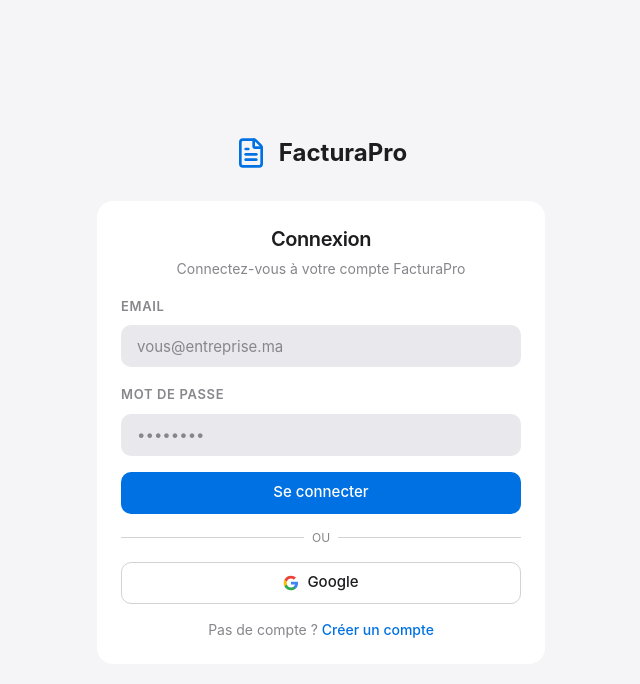
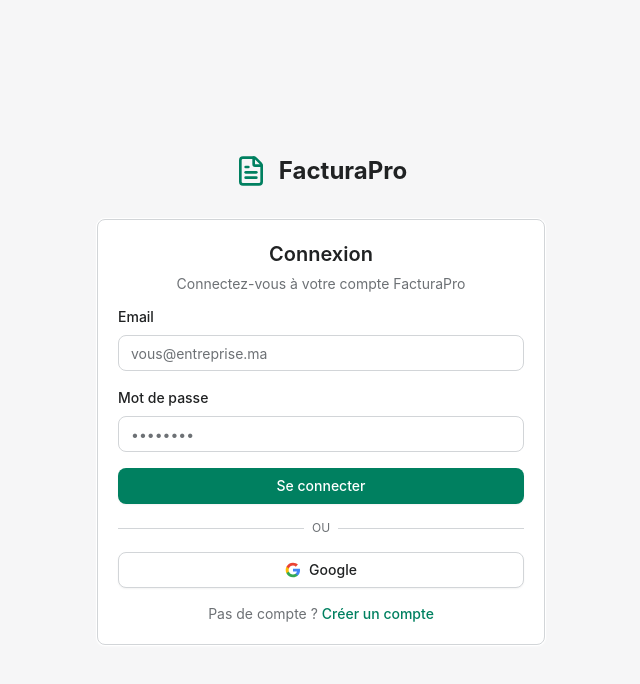
Before and after one commit to xxHichamxx/facturapro, a Next.js app: page /login in a window 1280 px wide. Shown: the top 684 px of the page, without its empty margins (319-959 px from the left). Built offline with nearby package versions, Linux system fonts and the light colour scheme; no server answers.

Commit message:
feat: redesign UI with Shopify Polaris design system

```diff
--- a/src/app/globals.css
+++ b/src/app/globals.css
@@ -2,32 +2,32 @@
 @tailwind components;
 @tailwind utilities;
 
-@import url("https://fonts.googleapis.com/css2?family=Inter:wght@400;500;600;700&display=swap");
+@import url("https://fonts.googleapis.com/css2?family=Inter:wght@400;500;600;700;800&display=swap");
 
 @layer base {
   :root {
-    --background: #f5f5f7;
-    --foreground: #1d1d1f;
+    --background: #f6f6f7;
+    --foreground: #202223;
     --card: #ffffff;
-    --card-foreground: #1d1d1f;
-    --border: #d2d2d7;
-    --input: #e8e8ed;
-    --muted: #f5f5f7;
-    --muted-foreground: #86868b;
-    --ring: #0071e3;
-    --radius: 0.75rem;
+    --card-foreground: #202223;
+    --border: #d2d5d8;
+    --input: #e4e5e7;
+    --muted: #f6f6f7;
+    --muted-foreground: #6d7175;
+    --ring: #008060;
+    --radius: 0.5rem;
   }
 
   .dark {
-    --background: #0a0a0a;
-    --foreground: #f5f5f7;
-    --card: rgba(255, 255, 255, 0.06);
-    --card-foreground: #f5f5f7;
-    --border: rgba(255, 255, 255, 0.08);
-    --input: rgba(255, 255, 255, 0.1);
-    --muted: rgba(255, 255, 255, 0.05);
-    --muted-foreground: #98989d;
-    --ring: #409cff;
+    --background: #0b0c0d;
+    --foreground: #e4e5e7;
+    --card: #1a1c1e;
+    --card-foreground: #e4e5e7;
+    --border: #2c2e30;
+    --input: #2c2e30;
+    --muted: #1a1c1e;
+    --muted-foreground: #8c9196;
+    --ring: #009671;
   }
 
   * {
@@ -36,8 +36,8 @@
 
   body {
     @apply bg-background text-foreground antialiased;
-    font-family: -apple-system, BlinkMacSystemFont, "SF Pro Display", "SF Pro Text", "Helvetica Neue", Inter, system-ui, sans-serif;
-    font-size: 15px;
+    font-family: "Inter", -apple-system, BlinkMacSystemFont, "Segoe UI", Roboto, "Helvetica Neue", Arial, sans-serif;
+    font-size: 14px;
     -webkit-font-smoothing: antialiased;
     -moz-osx-font-smoothing: grayscale;
   }
@@ -45,35 +45,35 @@
 
 @layer components {
   .status-badge {
-    @apply inline-flex items-center px-2.5 py-0.5 rounded-full text-xs font-medium;
+    @apply inline-flex items-center px-2.5 py-0.5 rounded text-xs font-medium;
   }
 
   .status-draft {
-    @apply bg-gray-100 text-gray-600;
+    @apply bg-[#f1f1f2] text-[#6d7175];
   }
 
   .status-sent {
-    @apply bg-blue-50 text-blue-600;
+    @apply bg-blue-50 text-blue-700;
   }
 
   .status-viewed {
-    @apply bg-purple-50 text-purple-600;
+    @apply bg-purple-50 text-purple-700;
   }
 
   .status-accepted {
-    @apply bg-green-50 text-green-600;
+    @apply bg-green-50 text-green-700;
   }
 
   .status-paid {
-    @apply bg-emerald-50 text-emerald-600;
+    @apply bg-emerald-50 text-emerald-700;
   }
 
   .status-overdue {
-    @apply bg-red-50 text-red-600;
+    @apply bg-red-50 text-red-700;
   }
 
   .dark .status-draft {
-    @apply bg-white/10 text-gray-300;
+    @apply bg-white/10 text-[#8c9196];
   }
 
   .dark .status-sent {
@@ -95,22 +95,4 @@
   .dark .status-overdue {
     @apply bg-red-500/15 text-red-400;
   }
-
-  .glass {
-    @apply backdrop-blur-2xl bg-white/70 dark:bg-white/[0.03];
-    border: 1px solid rgba(255, 255, 255, 0.12);
-  }
-
-  .glass-sidebar {
-    @apply backdrop-blur-2xl bg-[#f5f5f7]/70 dark:bg-black/40;
-  }
-
-  .glass-card {
-    @apply backdrop-blur-2xl;
-    background: rgba(255, 255, 255, 0.7);
-  }
-
-  .dark .glass-card {
-    background: rgba(255, 255, 255, 0.05);
-  }
 }
--- a/src/components/theme-toggle.tsx
+++ b/src/components/theme-toggle.tsx
@@ -13,7 +13,7 @@
 
   if (!mounted) {
     return (
-      <Button variant="ghost" size="icon" className="h-9 w-9 rounded-xl">
+      <Button variant="ghost" size="icon" className="h-8 w-8">
         <span className="h-4 w-4" />
       </Button>
     );
@@ -23,7 +23,7 @@
     <Button
       variant="ghost"
       size="icon"
-      className="h-9 w-9 rounded-xl text-[#86868b] hover:text-foreground hover:bg-[#e8e8ed]/50 dark:hover:bg-white/10"
+      className="h-8 w-8"
       onClick={() => setTheme(theme === "dark" ? "light" : "dark")}
     >
       {theme === "dark" ? (
--- a/src/components/ui/badge.tsx
+++ b/src/components/ui/badge.tsx
@@ -3,15 +3,15 @@
 import { cn } from "@/lib/utils";
 
 const badgeVariants = cva(
-  "inline-flex items-center rounded-full px-2.5 py-0.5 text-xs font-medium transition-colors focus:outline-none focus:ring-2 focus:ring-ring focus:ring-offset-2",
+  "inline-flex items-center rounded px-2 py-0.5 text-xs font-medium transition-colors focus:outline-none",
   {
     variants: {
       variant: {
-        default: "bg-[#e8e8ed] text-foreground",
-        secondary: "bg-[#e8e8ed] text-[#86868b]",
-        destructive: "bg-[#ff3b30]/10 text-[#ff3b30]",
-        outline: "text-foreground border border-border",
-        success: "bg-[#34c759]/10 text-[#248a3d]",
+        default: "bg-shopify-surface-hover text-shopify-text",
+        secondary: "bg-shopify-surface-subdued text-shopify-text-subdued",
+        destructive: "bg-red-50 text-red-700",
+        outline: "text-shopify-text border border-shopify-border",
+        success: "bg-green-50 text-green-700",
       },
     },
     defaultVariants: {
--- a/src/components/ui/button.tsx
+++ b/src/components/ui/button.tsx
@@ -4,23 +4,26 @@
 import { cn } from "@/lib/utils";
 
 const buttonVariants = cva(
-  "inline-flex items-center justify-center whitespace-nowrap rounded-[10px] text-[15px] font-medium transition-all duration-200 focus-visible:outline-none focus-visible:ring-2 focus-visible:ring-ring focus-visible:ring-offset-2 disabled:pointer-events-none disabled:opacity-40 active:scale-[0.97]",
+  "inline-flex items-center justify-center whitespace-nowrap rounded-lg text-sm font-medium transition-all duration-150 focus-visible:outline-none focus-visible:ring-2 focus-visible:ring-shopify-focus focus-visible:ring-offset-2 disabled:pointer-events-none disabled:opacity-50 active:scale-[0.98]",
   {
     variants: {
       variant: {
-        default: "bg-primary text-white hover:bg-primary-dark shadow-none",
-        destructive: "bg-alert text-white hover:bg-alert-dark shadow-none",
-        outline: "border border-border bg-card text-foreground hover:bg-muted hover:text-foreground dark:border-white/[0.08] dark:hover:bg-white/[0.06]",
-        secondary: "bg-[#e8e8ed] text-foreground hover:bg-[#dcdce0] dark:bg-white/[0.08] dark:text-white dark:hover:bg-white/[0.12]",
-        ghost: "text-foreground hover:bg-muted dark:text-[#98989d] dark:hover:text-white dark:hover:bg-white/[0.06]",
+        default: "bg-primary text-white hover:bg-primary-dark shadow-sm",
+        destructive: "bg-alert text-white hover:bg-alert-dark shadow-sm",
+        outline:
+          "border border-shopify-border bg-white text-shopify-text hover:bg-shopify-surface-hover shadow-sm",
+        secondary:
+          "bg-shopify-surface-subdued text-shopify-text hover:bg-shopify-surface-hover",
+        ghost:
+          "text-shopify-text-subdued hover:bg-shopify-surface-hover hover:text-shopify-text",
         link: "text-primary underline-offset-4 hover:underline",
-        success: "bg-success text-white hover:bg-success-dark shadow-none",
+        success: "bg-success text-white hover:bg-success-dark shadow-sm",
       },
       size: {
-        default: "h-[42px] px-5 py-2",
-        sm: "h-[36px] rounded-[8px] px-3.5 text-[14px]",
-        lg: "h-[48px] rounded-[12px] px-7 text-[16px]",
-        icon: "h-[42px] w-[42px]",
+        default: "h-9 px-4 py-2",
+        sm: "h-8 rounded-md px-3 text-xs",
+        lg: "h-10 rounded-lg px-6 text-base",
+        icon: "h-9 w-9",
       },
     },
     defaultVariants: {
--- a/src/components/ui/card.tsx
+++ b/src/components/ui/card.tsx
@@ -6,7 +6,7 @@
     <div
       ref={ref}
       className={cn(
-        "rounded-2xl bg-card text-card-foreground",
+        "rounded-lg border border-shopify-border bg-white shadow-card text-foreground dark:bg-card dark:border-border dark:text-card-foreground",
         className,
       )}
       {...props}
@@ -17,14 +17,14 @@
 
 const CardHeader = React.forwardRef<HTMLDivElement, React.HTMLAttributes<HTMLDivElement>>(
   ({ className, ...props }, ref) => (
-    <div ref={ref} className={cn("flex flex-col space-y-1.5 p-6 pb-4", className)} {...props} />
+    <div ref={ref} className={cn("flex flex-col space-y-1.5 p-5 pb-3", className)} {...props} />
   ),
 );
 CardHeader.displayName = "CardHeader";
 
 const CardTitle = React.forwardRef<HTMLParagraphElement, React.HTMLAttributes<HTMLHeadingElement>>(
   ({ className, ...props }, ref) => (
-    <h3 ref={ref} className={cn("text-xl font-semibold leading-tight tracking-[-0.02em]", className)} {...props} />
+    <h3 ref={ref} className={cn("text-base font-semibold leading-tight text-shopify-text dark:text-card-foreground", className)} {...props} />
   ),
 );
 CardTitle.displayName = "CardTitle";
@@ -33,20 +33,20 @@
   HTMLParagraphElement,
   React.HTMLAttributes<HTMLParagraphElement>
 >(({ className, ...props }, ref) => (
-  <p ref={ref} className={cn("text-sm text-muted-foreground", className)} {...props} />
+  <p ref={ref} className={cn("text-sm text-shopify-text-subdued dark:text-muted-foreground", className)} {...props} />
 ));
 CardDescription.displayName = "CardDescription";
 
 const CardContent = React.forwardRef<HTMLDivElement, React.HTMLAttributes<HTMLDivElement>>(
   ({ className, ...props }, ref) => (
-    <div ref={ref} className={cn("p-6 pt-0", className)} {...props} />
+    <div ref={ref} className={cn("p-5 pt-0", className)} {...props} />
   ),
 );
 CardContent.displayName = "CardContent";
 
 const CardFooter = React.forwardRef<HTMLDivElement, React.HTMLAttributes<HTMLDivElement>>(
   ({ className, ...props }, ref) => (
-    <div ref={ref} className={cn("flex items-center p-6 pt-0", className)} {...props} />
+    <div ref={ref} className={cn("flex items-center p-5 pt-0", className)} {...props} />
   ),
 );
 CardFooter.displayName = "CardFooter";
--- a/src/components/ui/input.tsx
+++ b/src/components/ui/input.tsx
@@ -9,7 +9,7 @@
       <input
         type={type}
         className={cn(
-          "flex h-[42px] w-full rounded-[10px] border-0 bg-[#e8e8ed] dark:bg-white/[0.08] dark:text-[#f5f5f7] px-4 py-2 text-[15px] text-foreground placeholder:text-[#86868b] dark:placeholder:text-[#98989d] focus-visible:outline-none focus-visible:ring-2 focus-visible:ring-ring dark:focus-visible:bg-white/[0.12] focus-visible:bg-white disabled:cursor-not-allowed disabled:opacity-50 transition-all duration-200",
+          "flex h-9 w-full rounded-lg border border-shopify-border bg-white px-3 py-2 text-sm text-shopify-text placeholder:text-shopify-text-subdued focus-visible:outline-none focus-visible:ring-2 focus-visible:ring-shopify-focus focus-visible:ring-offset-0 focus-visible:border-primary disabled:cursor-not-allowed disabled:opacity-50 dark:bg-card dark:border-border dark:text-card-foreground transition-colors",
           className,
         )}
         ref={ref}
--- a/src/components/ui/label.tsx
+++ b/src/components/ui/label.tsx
@@ -11,7 +11,7 @@
   <LabelPrimitive.Root
     ref={ref}
     className={cn(
-      "text-[13px] font-semibold leading-none text-[#86868b] uppercase tracking-wider peer-disabled:cursor-not-allowed peer-disabled:opacity-70",
+      "text-sm font-medium leading-none text-shopify-text peer-disabled:cursor-not-allowed peer-disabled:opacity-70 dark:text-card-foreground",
       className,
     )}
     {...props}
--- a/src/components/ui/textarea.tsx
+++ b/src/components/ui/textarea.tsx
@@ -8,7 +8,7 @@
     return (
       <textarea
         className={cn(
-          "flex min-h-[80px] w-full rounded-md border border-input bg-background px-3 py-2 text-sm ring-offset-background placeholder:text-muted-foreground focus-visible:outline-none focus-visible:ring-2 focus-visible:ring-primary focus-visible:ring-offset-2 disabled:cursor-not-allowed disabled:opacity-50",
+          "flex min-h-[80px] w-full rounded-lg border border-shopify-border bg-white px-3 py-2 text-sm text-shopify-text placeholder:text-shopify-text-subdued focus-visible:outline-none focus-visible:ring-2 focus-visible:ring-shopify-focus focus-visible:ring-offset-0 disabled:cursor-not-allowed disabled:opacity-50 dark:bg-card dark:border-border dark:text-card-foreground transition-colors",
           className,
         )}
         ref={ref}
--- a/tailwind.config.ts
+++ b/tailwind.config.ts
@@ -12,20 +12,21 @@
     extend: {
       colors: {
         primary: {
-          DEFAULT: "#0071e3",
-          dark: "#0066cc",
-          light: "#409cff",
+          DEFAULT: "#008060",
+          dark: "#006e52",
+          light: "#009671",
         },
-        "primary-dark": "#1d1d1f",
+        "primary-dark": "#202223",
         success: {
-          DEFAULT: "#34c759",
-          dark: "#248a3d",
+          DEFAULT: "#007f5f",
+          dark: "#005e45",
         },
         alert: {
-          DEFAULT: "#ff3b30",
-          dark: "#d32f2f",
+          DEFAULT: "#d82c0d",
+          dark: "#b2230b",
         },
-        neutral: "#f5f5f7",
+        warning: "#ffc453",
+        neutral: "#f6f6f7",
         background: "var(--background)",
         foreground: "var(--foreground)",
         card: "var(--card)",
@@ -35,27 +36,47 @@
         muted: "var(--muted)",
         "muted-foreground": "var(--muted-foreground)",
         ring: "var(--ring)",
+        shopify: {
+          surface: "#ffffff",
+          "surface-subdued": "#f6f6f7",
+          "surface-hover": "#f1f1f2",
+          "surface-pressed": "#ececee",
+          text: "#202223",
+          "text-subdued": "#6d7175",
+          "text-disabled": "#8c9196",
+          border: "#d2d5d8",
+          "border-strong": "#8c9196",
+          icon: "#5c5f62",
+          interactive: "#f1f1f2",
+          "interactive-hover": "#e4e5e7",
+          focus: "#008060",
+        },
       },
       fontFamily: {
         sans: [
+          "Inter",
           "-apple-system",
           "BlinkMacSystemFont",
-          "\"SF Pro Display\"",
-          "\"SF Pro Text\"",
+          "\"Segoe UI\"",
+          "Roboto",
           "\"Helvetica Neue\"",
-          "Inter",
-          "system-ui",
+          "Arial",
           "sans-serif",
         ],
       },
       fontSize: {
-        body: ["15px", { lineHeight: "1.5", letterSpacing: "-0.01em" }],
+        body: ["14px", { lineHeight: "1.5" }],
       },
       borderRadius: {
         lg: "var(--radius)",
         md: "calc(var(--radius) - 2px)",
         sm: "calc(var(--radius) - 4px)",
       },
+      boxShadow: {
+        card: "0 0 0 1px rgba(0,0,0,0.05), 0 1px 3px 0 rgba(0,0,0,0.05)",
+        popover: "0 4px 8px rgba(0,0,0,0.08)",
+        modal: "0 24px 48px rgba(0,0,0,0.12)",
+      },
     },
   },
   plugins: [animate],
```
Also changed, not shown: src/components/layout/header.tsx (+11 -13 lines), src/components/layout/sidebar.tsx (+60 -46 lines), src/components/ui/select.tsx (+4 -4 lines).
